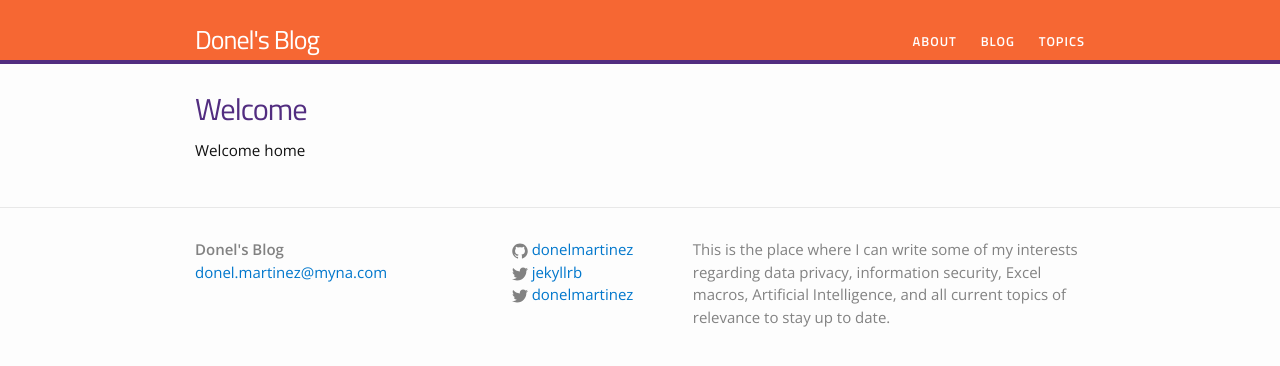
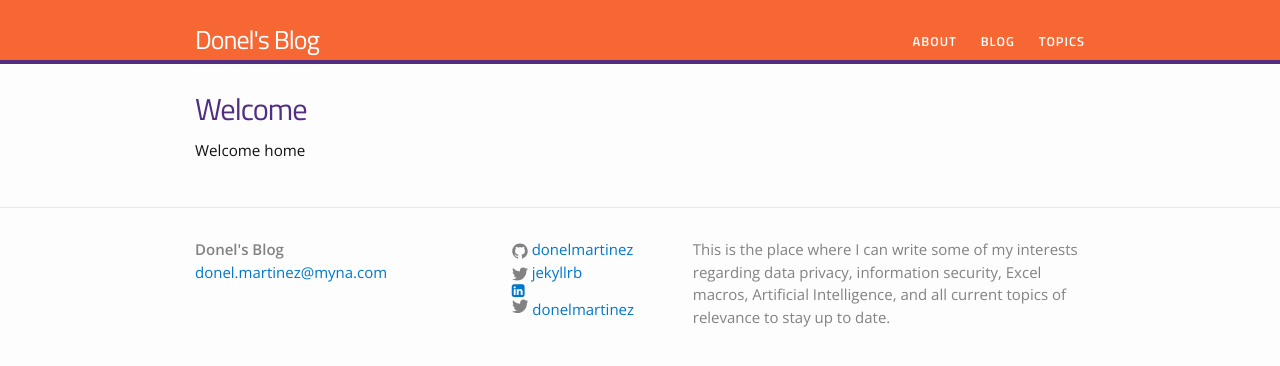
Before and after one commit to donelmartinez/donelmartinez.github.io, a Jekyll site: the page built from index.html, in a window 1280 px wide. Shown: the top 366 px of the page. Built offline with Jekyll 4.4.1, drawn with Linux system fonts in a browser that asks for light colours.

Commit message:
Fix linkedin icon

```diff
--- a/_includes/footer.html
+++ b/_includes/footer.html
@@ -48,7 +48,7 @@
           {% if site.linkedin_username %}
           <li>
             <a href="https://www.linkedin.com/in/{{ site.linkedin_username }}">
-              <span class="icon  icon--linkedin">
+              <span class="fa fa-linkedin-square">
                 <svg viewBox="0 0 16 16">
                   <path fill="#828282" d="M15.969,3.058c-0.586,0.26-1.217,0.436-1.878,0.515c0.675-0.405,1.194-1.045,1.438-1.809
                   c-0.632,0.375-1.332,0.647-2.076,0.793c-0.596-0.636-1.446-1.033-2.387-1.033c-1.806,0-3.27,1.464-3.27,3.27 c0,0.256,0.029,0.506,0.085,0.745C5.163,5.404,2.753,4.102,1.14,2.124C0.859,2.607,0.698,3.168,0.698,3.767 c0,1.134,0.577,2.135,1.455,2.722C1.616,6.472,1.112,6.325,0.671,6.08c0,0.014,0,0.027,0,0.041c0,1.584,1.127,2.906,2.623,3.206 C3.02,9.402,2.731,9.442,2.433,9.442c-0.211,0-0.416-0.021-0.615-0.059c0.416,1.299,1.624,2.245,3.055,2.271 c-1.119,0.877-2.529,1.4-4.061,1.4c-0.264,0-0.524-0.015-0.78-0.046c1.447,0.928,3.166,1.469,5.013,1.469 c6.015,0,9.304-4.983,9.304-9.304c0-0.142-0.003-0.283-0.009-0.423C14.976,4.29,15.531,3.714,15.969,3.058z"/>
--- a/_includes/head.html
+++ b/_includes/head.html
@@ -11,6 +11,7 @@
   <link rel="alternate" type="application/rss+xml" title="{{ site.title }}" href="{{ "/feed.xml" | prepend: site.baseurl | prepend: site.url }}" />
 <link rel='stylesheet' id='open-sans-css'  href='//fonts.googleapis.com/css?family=Open+Sans%3A300italic%2C400italic%2C600italic%2C300%2C400%2C600&#038;subset=latin%2Clatin-ext&#038;ver=4.2.4' type='text/css' media='all' />
 <link href='https://fonts.googleapis.com/css?family=Titillium+Web:600italic,600,400,400italic' rel='stylesheet' type='text/css'>
+<link rel="stylesheet" href="https://cdnjs.cloudflare.com/ajax/libs/font-awesome/4.7.0/css/font-awesome.min.css">
 
 {% if site.google_author %}<link rel="author" href="{{ site.google_author }}"/>{% endif %}
 {% if site.google_site_verification %}<meta name="google-site-verification" content="{{ site.google_site_verification}}" />{% endif %}
```
